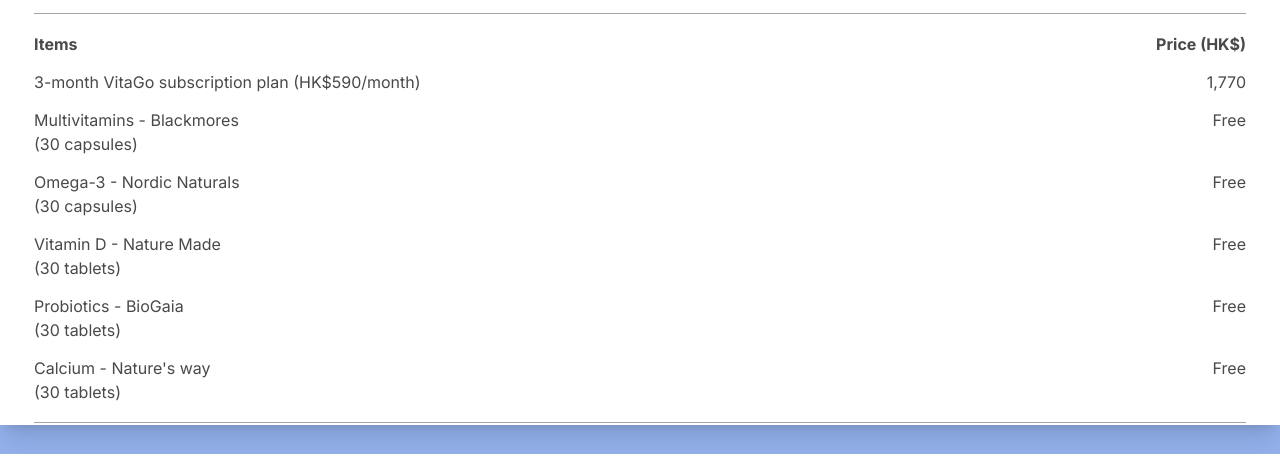
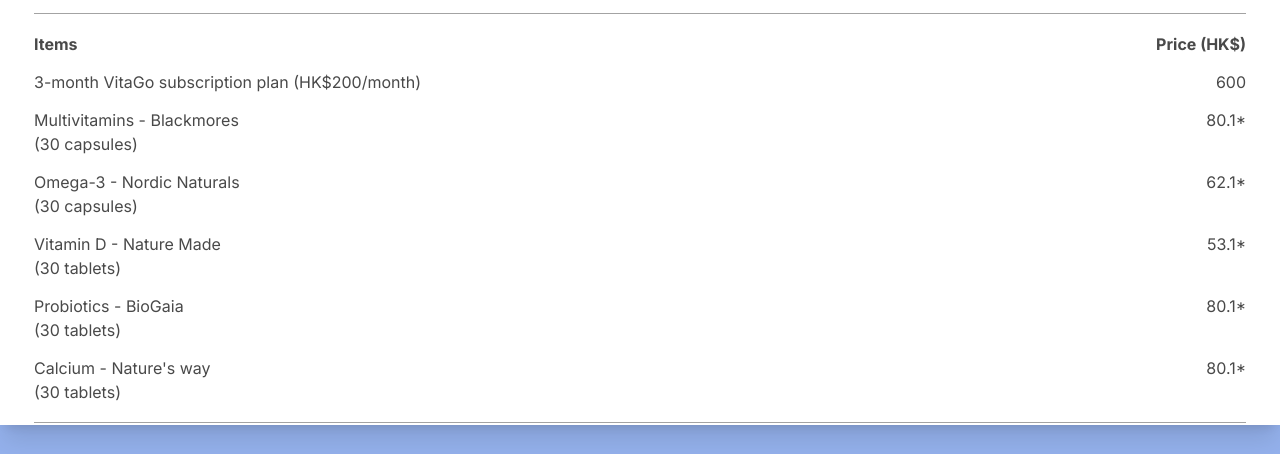
Before and after one commit to Lazbert/TEMG4950K-VitaGo-prototype, a React (Vite) app in the folder frontend/: page /VitaGo/recommendations/payment in a window 1280 px wide. Shown: the part 339-793 px from the top of the page. Built offline with nearby package versions, Linux system fonts and the light colour scheme.

Commit message:
changed pricing

```diff
--- a/frontend/src/pages/PaymentPage.tsx
+++ b/frontend/src/pages/PaymentPage.tsx
@@ -16,16 +16,20 @@
 import { useNavigate } from "react-router-dom";
 
 const receiptItems = [
-  { item: "3-month VitaGo subscription plan (HK$590/month)", price: "1,770" },
+  { item: "3-month VitaGo subscription plan (HK$200/month)", price: "600" },
   {
     item: "Multivitamins - Blackmores",
-    price: "Free",
+    price: "80.1*",
     servings: "30 capsules",
   },
-  { item: "Omega-3 - Nordic Naturals", price: "Free", servings: "30 capsules" },
-  { item: "Vitamin D - Nature Made", price: "Free", servings: "30 tablets" },
-  { item: "Probiotics - BioGaia", price: "Free", servings: "30 tablets" },
-  { item: "Calcium - Nature's way", price: "Free", servings: "30 tablets" },
+  {
+    item: "Omega-3 - Nordic Naturals",
+    price: "62.1*",
+    servings: "30 capsules",
+  },
+  { item: "Vitamin D - Nature Made", price: "53.1*", servings: "30 tablets" },
+  { item: "Probiotics - BioGaia", price: "80.1*", servings: "30 tablets" },
+  { item: "Calcium - Nature's way", price: "80.1*", servings: "30 tablets" },
 ];
 
 const paymentMethods = [
@@ -117,8 +121,11 @@
         <div className="flex justify-between">
           <span className="text-heading-2 font-bold">Total</span>
           <span className="text-heading-2 font-bold text-highlightBrick">
-            HK$1,770
+            HK$955.5
           </span>
+        </div>
+        <div className="w-full flex justify-end">
+          <span>(*10% off for supplements)</span>
         </div>
         <div className="border-t border-grey/50 w-full my-[18px]"></div>
         <Agreement
```
